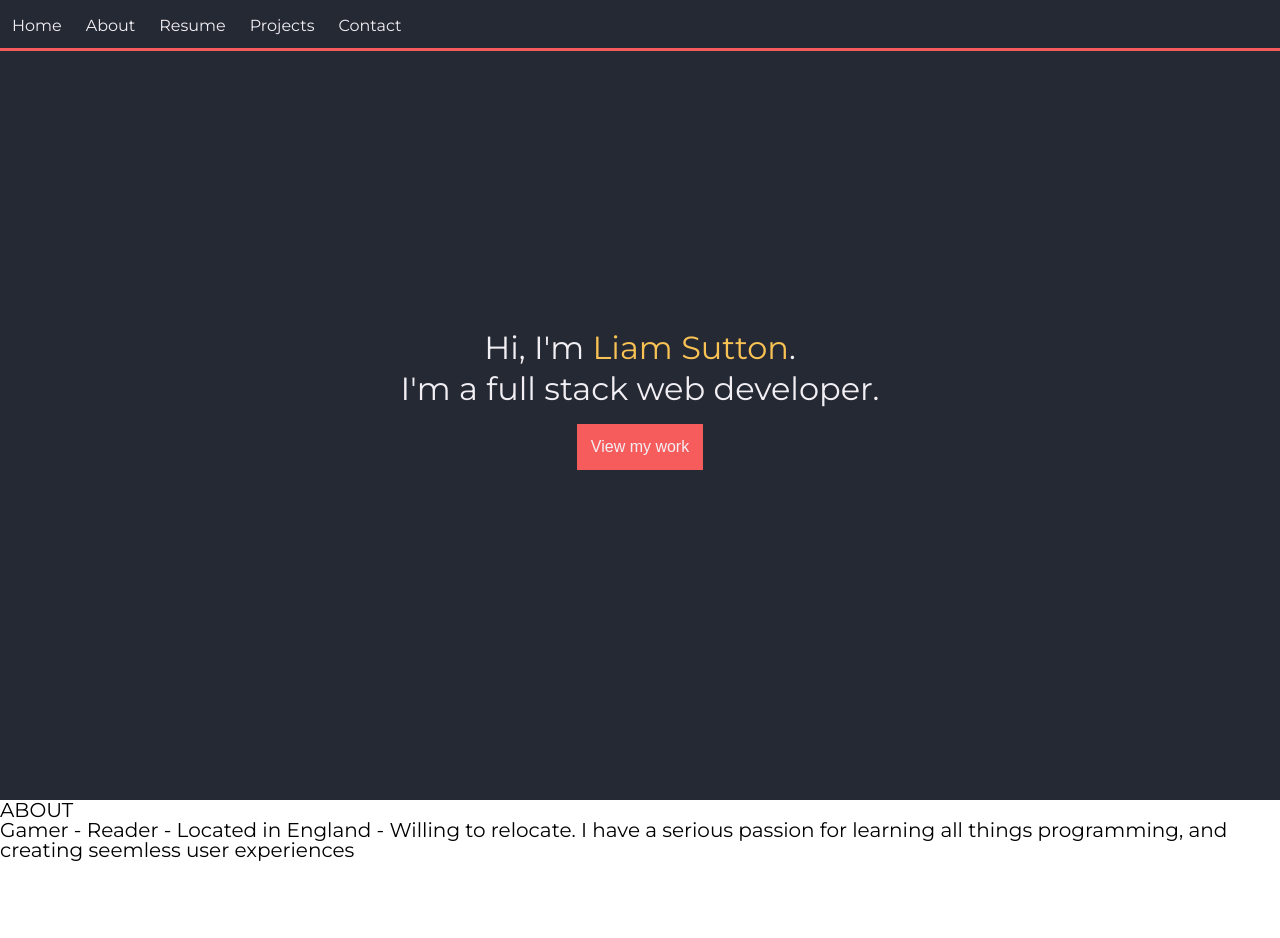
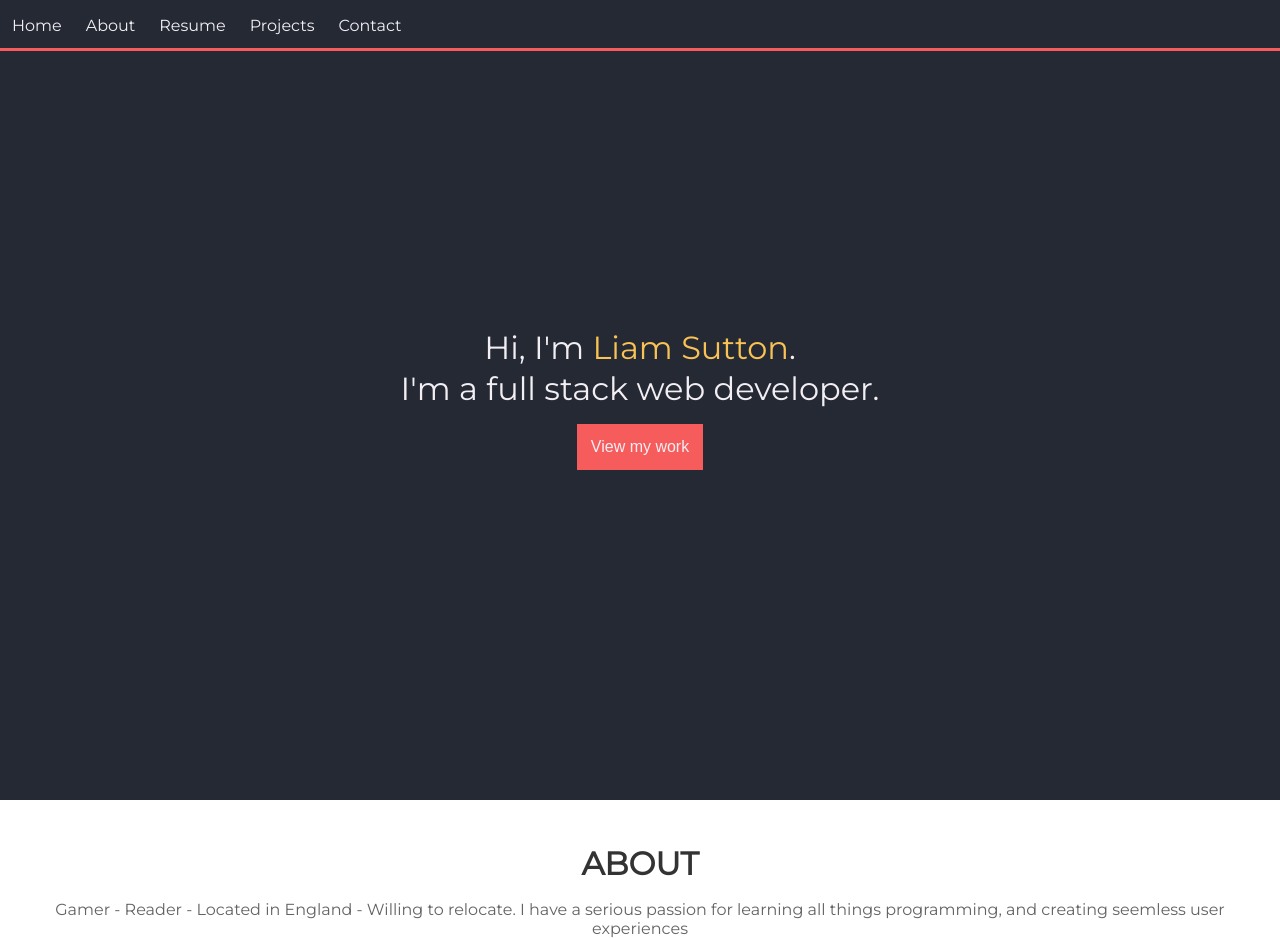
Before and after one commit to curm90/portfolio, a React (Create React App) app: page / in a window 1280 px wide. Before the commit the page ends 862 px from the top, so only its background shows below. Built offline with nearby package versions, Linux system fonts and the light colour scheme; a web font is replaced by a local one.

Commit message:
about intro styles

```diff
--- a/src/components/About.js
+++ b/src/components/About.js
@@ -4,8 +4,8 @@ const About = () => (
   <div id='about' className='about__container'>
     <h1 className='about__title'>ABOUT</h1>
     <div className='about__content'>
-      <div className='about__info'>
-        <p className='about__me'>
+      <div className='about-text__container'>
+        <p className='about-text'>
           Gamer - Reader - Located in England - Willing to relocate. I
           have a serious passion for learning all things programming,
           and creating seemless user experiences
--- a/src/styles/base/_settings.scss
+++ b/src/styles/base/_settings.scss
@@ -11,7 +11,8 @@ $primary: #f75c5d;
 $secondary: #f9c254;
 $background: #252934;
 $light-text: #f2eff4;
-$dark-text: #7e7c7f;
+$dark-text: #333;
+$off-text: #636363;
 
 // Screen sizes
 $mobile: 500px;
--- a/src/styles/components/_about.scss
+++ b/src/styles/components/_about.scss
@@ -1,61 +1,22 @@
-// .about__container {
-//   @include flex(column, center, center);
-//   margin: $l-size 0;
+.about__container {
+  @include flex(column, center, center);
+  margin: $xxl-size 0;
 
-//   .about__title {
-//     font-size: $l-size;
-//     font-weight: bold;
-//     color:
-//   }
-// }
+  .about__title {
+    font-size: $l-size;
+    font-weight: bold;
+    color: $dark-text;
+    margin: 0 0 $m-size 0;
+  }
 
-// .about-container {
-//   @include flex(column, space-evenly, center);
-//   padding: $l-size;
-//   margin: $xxl-size;
-//   width: 100%;
+  .about-text__container {
+    text-align: center;
+    padding: 0 $s-size;
+  }
 
-//   .about-content {
-//     @include flex(row, space-evenly, center);
-//     margin: 2rem 0;
-//   }
-
-//   .about-info {
-//     @include flex(column, center, center);
-//   }
-
-//   .about-title {
-//     font-size: $l-size;
-//     margin-bottom: $l-size;
-//     color: #484649;
-//     font-weight: bold;
-//   }
-
-//   .about-me {
-//     width: 60rem;
-//     text-align: center;
-//     color: #484649;
-//     font-size: 1.6rem;
-//     line-height: 1.3;
-//   }
-
-//   .about-skills {
-//     @include flex(row, space-evenly, center);
-
-//     .skill-list-container {
-//       margin: 0 3rem;
-//     }
-
-//     .skill-list {
-//       li {
-//         padding: 1rem 0;
-//         @include flex(row, flex-start, center);
-//       }
-//       i {
-//         padding: 0 1rem;
-//         font-size: 4rem;
-//         color: $primary;
-//       }
-//     }
-//   }
-// }
+  .about-text {
+    font-size: $s-size;
+    color: $off-text;
+    line-height: 1.2;
+  }
+}
```
